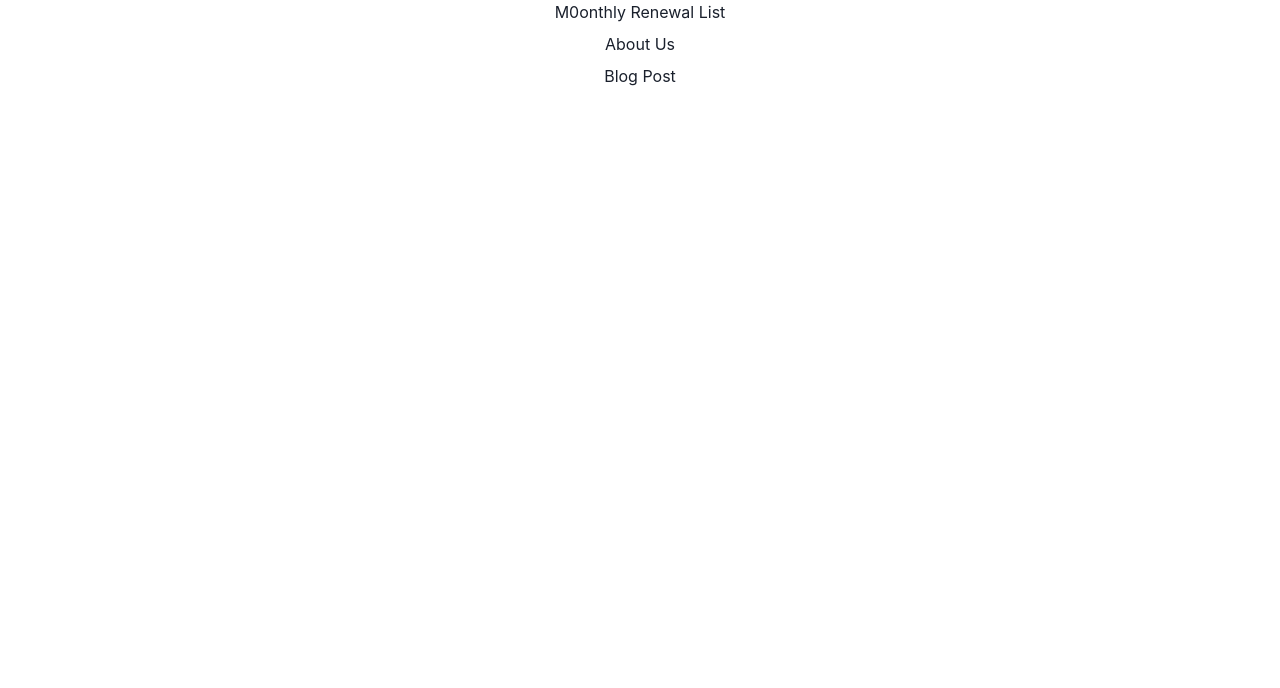
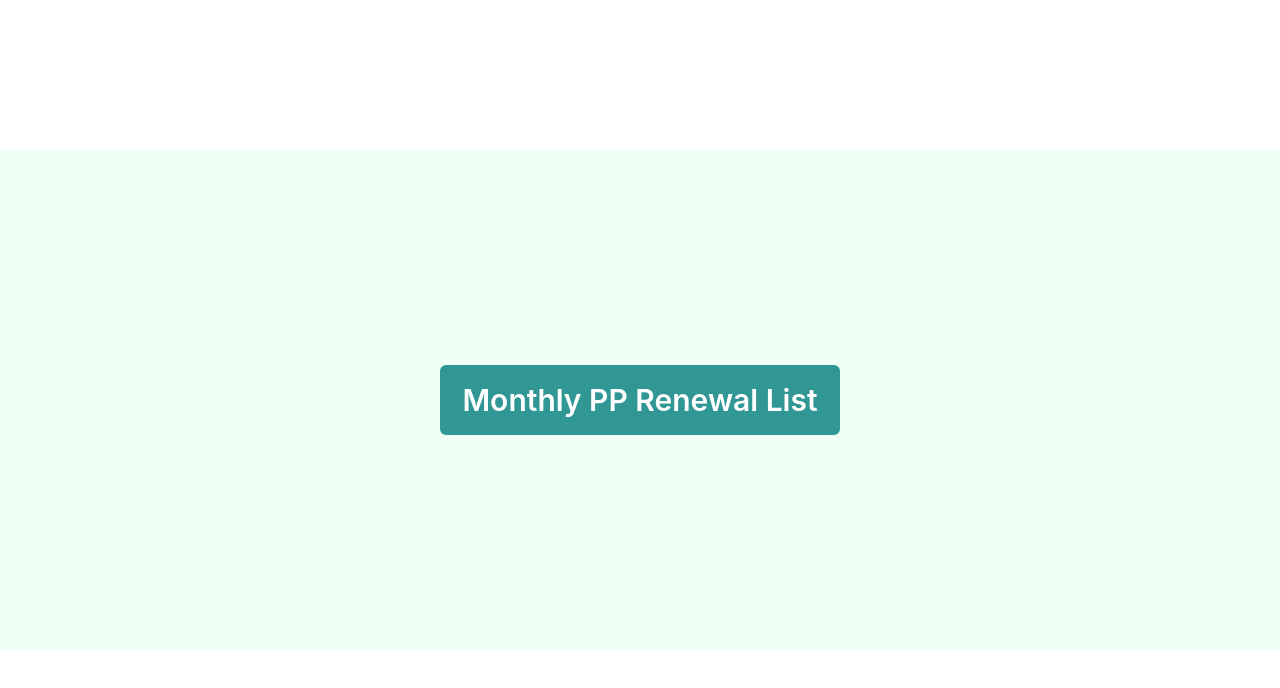
Before and after one commit to zeeyeeteecar/appop-2023-12-04, a Next.js app: page / in a window 1280 px wide. Shown: the top 688 px of the page. Built offline with nearby package versions, Linux system fonts and the light colour scheme.

Commit message:
Update index.tsx

```diff
--- a/pages/index.tsx
+++ b/pages/index.tsx
@@ -1,7 +1,10 @@
 import React from "react";
 import Link from "next/link";
+import { useRouter } from "next/router";
 import {
+  Center,
   VStack,
+  Button,
   HStack,
   Text,
   IconButton,
@@ -20,18 +23,25 @@ import {
 } from "@chakra-ui/react";
 import { EditIcon } from "@chakra-ui/icons";
 
-export default function index() {
+export default function Index() {
+  const router = useRouter();
   return (
-    <VStack>
-      <Text>
-        <Link href="/components/monthlyRenewalList">M0onthly Renewal List</Link>
-      </Text>
-      <Text>
-        <Link href="/about">About Us</Link>
-      </Text>
-      <Text>
-        <Link href="/blog/hello-world">Blog Post</Link>
-      </Text>
-    </VStack>
+    <Center borderWidth={"0px"} height={"100vh"} >
+      <VStack w="100%" borderWidth={"0px"} spacing={10} height={"500px"}>
+        <Center height={"100vh"} width="100%" bgColor="green.50">
+          <Button
+            onClick={() => router.push("/components/monthlyRenewalList")}
+            size="lg"
+            w="400px"
+            h="70px"
+            colorScheme={"teal"}
+            fontSize="30px"
+          >
+            {" "}
+            Monthly PP Renewal List{" "}
+          </Button>
+        </Center>
+      </VStack>
+    </Center>
   );
 }
```
